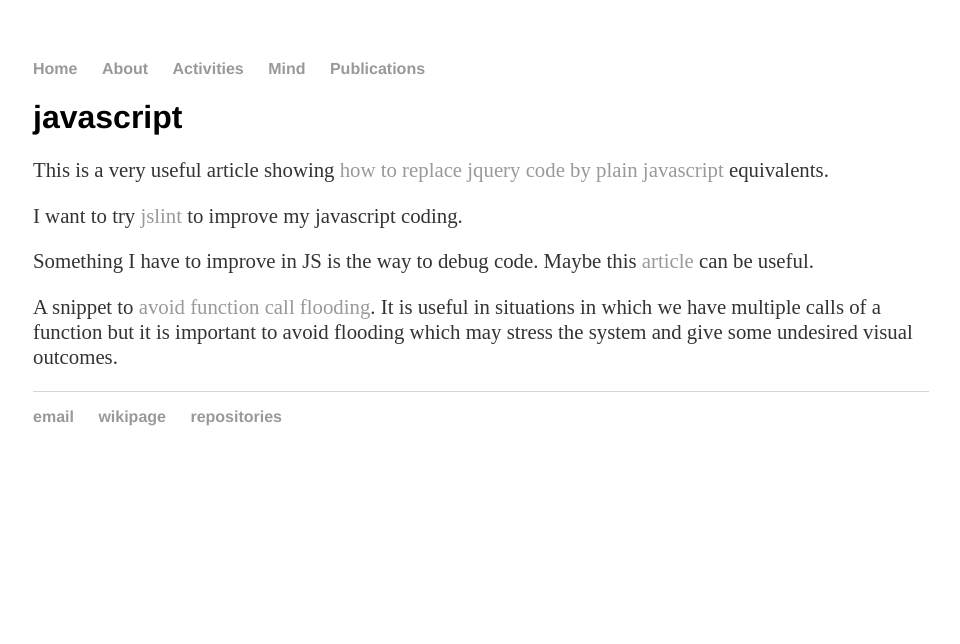
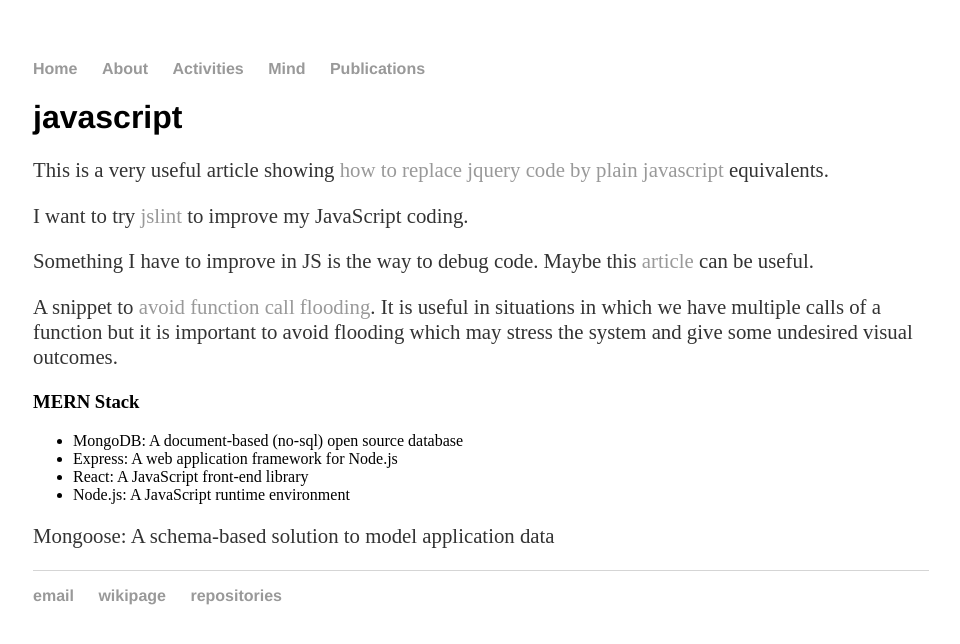
Before and after one commit to cleberjamaral/cleberjamaral.github.io, a Jekyll site: the page built from knowledge/programming/javascript.md, in a window 1280 px wide. Shown: the top 644 px of the page, without its empty margins (159-1119 px from the left). Built offline with Jekyll 4.4.1, drawn with Linux system fonts in a browser that asks for light colours; our own code applies the rules of GitHub Pages for plain Markdown files.

Commit message:
GitBook: [master] 3 pages modified

```diff
--- a/knowledge/programming/javascript.md
+++ b/knowledge/programming/javascript.md
@@ -2,8 +2,17 @@
 
 This is a very useful article showing [how to replace jquery code by plain javascript](http://youmightnotneedjquery.com/) equivalents.
 
-I want to try [jslint](http://www.jslint.com) to improve my javascript coding.
+I want to try [jslint](http://www.jslint.com) to improve my JavaScript coding.
 
 Something I have to improve in JS is the way to debug code. Maybe this [article](https://flaviocopes.com/javascript-debugging/) can be useful.
 
 A snippet to [avoid function call flooding](https://jsfiddle.net/cleberjamaral/r2vawox3/34/). It is useful in situations in which we have multiple calls of a function but it is important to avoid flooding which may stress the system and give some undesired visual outcomes.
+
+### MERN Stack
+
+* MongoDB: A document-based \(no-sql\) open source database
+* Express: A web application framework for Node.js
+* React: A JavaScript front-end library
+* Node.js: A JavaScript runtime environment
+
+Mongoose: A schema-based solution to model application data
```
Also changed, not shown: SUMMARY.md (+1 -0 lines), knowledge/programming/databases.md (added, +12 -0 lines).
